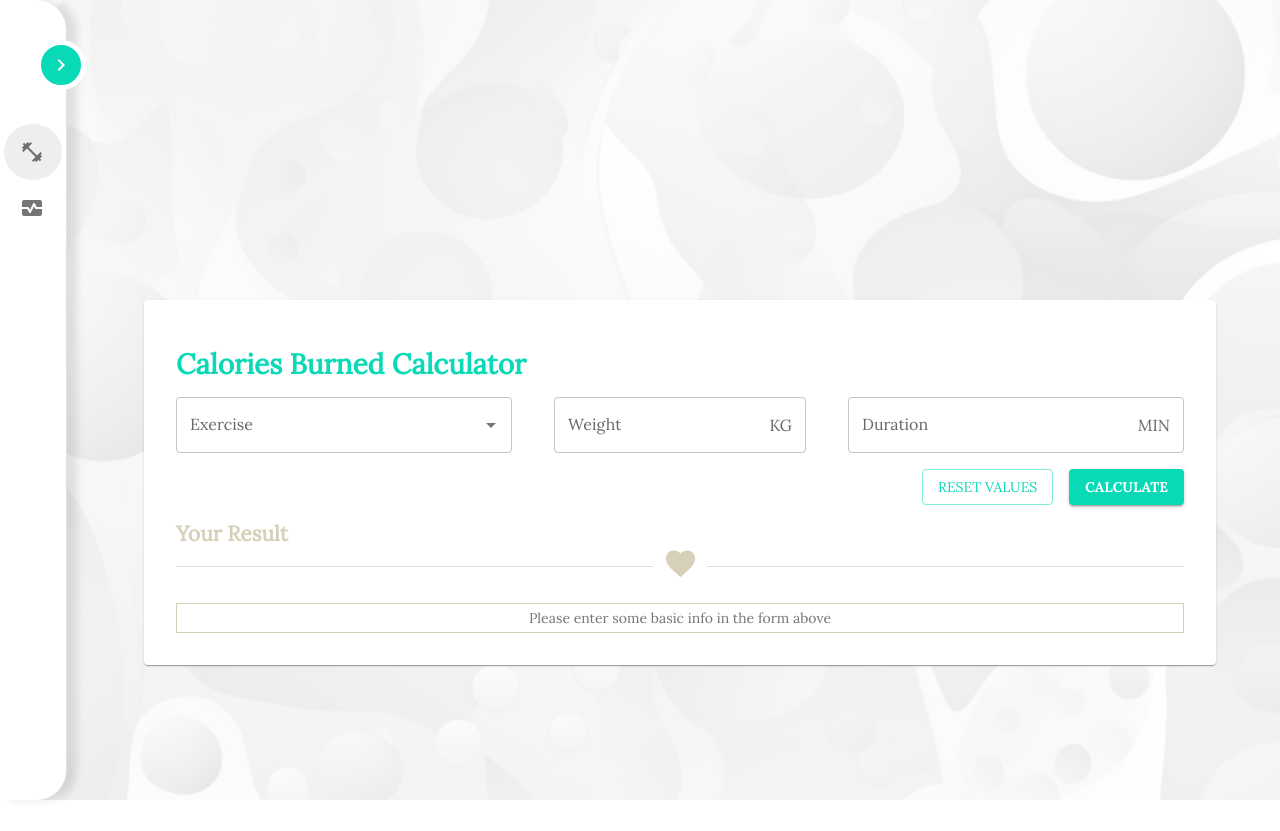
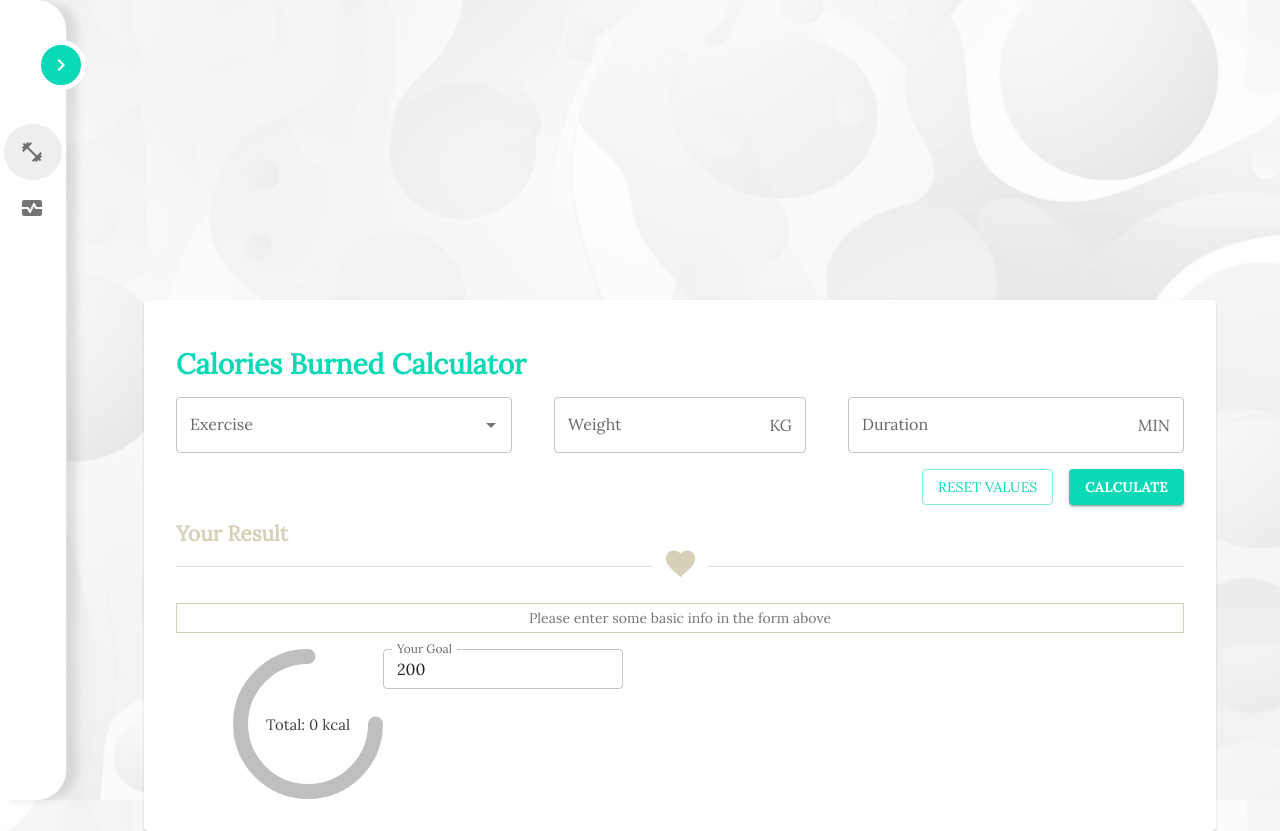
Before and after one commit to magkiwi/exercise-calculator-react-app, a React (Create React App) app: page / in a window 1280 px wide. Before the commit the page ends 800 px from the top, so only its background shows below. Built offline with nearby package versions, Linux system fonts and the light colour scheme.

Commit message:
add chart

```diff
--- a/package.json
+++ b/package.json
@@ -15,6 +15,7 @@
     "react": "^18.2.0",
     "react-dom": "^18.2.0",
     "react-hook-form": "^7.43.9",
+    "react-minimal-pie-chart": "^8.4.0",
     "react-router-dom": "^6.11.2",
     "react-scripts": "5.0.1",
     "web-vitals": "^2.1.4"
--- a/src/contexts/ExercisesContext/ExercisesContext.tsx
+++ b/src/contexts/ExercisesContext/ExercisesContext.tsx
@@ -1,23 +1,41 @@
-import React, { createContext, type FC, type ReactNode, useMemo, useState } from 'react'
+import React, { createContext, type FC, type ReactNode, useEffect, useMemo, useState } from 'react'
 
 import { type CalculatorFields, type ContextProps } from './ExercisesContext.types'
+import { calculateCalories } from '../../shared/helpers/calculateCalories'
 
 const defaultContext: ContextProps = {
   setCalculatorExercise: () => null,
   calculatorExercise: undefined,
   currentExercise: undefined,
   userWeight: undefined,
-  exerciseDuration: undefined
+  exerciseDuration: undefined,
+  totalBurnedCalories: 0
 }
 
 export const ExercisesContext = createContext(defaultContext)
 
 export const ExercisesContextProvider: FC<{ children?: ReactNode }> = ({ children }) => {
   const [calculatorExercise, setCalculatorExercise] = useState<CalculatorFields>()
+  const [allExercises, setAllExercises] = useState<CalculatorFields[]>([])
+  const [totalBurnedCalories, setTotalBurnedCalories] = useState<number>(0)
 
   const currentExercise = useMemo(() => calculatorExercise?.exercise, [calculatorExercise])
   const userWeight = useMemo(() => calculatorExercise?.weight, [calculatorExercise])
   const exerciseDuration = useMemo(() => calculatorExercise?.duration, [calculatorExercise])
+
+  useEffect(() => {
+    if (calculatorExercise) setAllExercises([...allExercises, calculatorExercise])
+  }, [calculatorExercise])
+
+  useEffect(() => {
+    if (allExercises.length > 0) {
+      const total: number = allExercises.reduce(
+        function (acc, obj) {
+          return acc + calculateCalories(obj)
+        }, 0)
+      setTotalBurnedCalories(total)
+    }
+  }, [allExercises])
 
   return (
         <ExercisesContext.Provider
@@ -26,7 +44,8 @@ export const ExercisesContextProvider: FC<{ children?: ReactNode }> = ({ childre
               setCalculatorExercise,
               currentExercise,
               userWeight,
-              exerciseDuration
+              exerciseDuration,
+              totalBurnedCalories
             }}
         >
             {children}
--- a/src/contexts/ExercisesContext/ExercisesContext.types.ts
+++ b/src/contexts/ExercisesContext/ExercisesContext.types.ts
@@ -4,6 +4,7 @@ export interface ContextProps {
   currentExercise?: Exercise | null
   userWeight?: number
   exerciseDuration?: number
+  totalBurnedCalories: number
 
 }
 
--- a/src/shared/helpers/calculateCalories.ts
+++ b/src/shared/helpers/calculateCalories.ts
@@ -1,9 +1,9 @@
 import { type CalculatorFields } from 'contexts/ExercisesContext/ExercisesContext.types'
 
-export const calculateCalories = (calculatorExercise: CalculatorFields) => {
+export const calculateCalories = (calculatorExercise: CalculatorFields): number => {
   const minutes = calculatorExercise?.duration
   const weight = calculatorExercise?.weight
   const MET = calculatorExercise?.exercise?.MET
-  if (minutes && MET && weight) return (3.5 * minutes * MET * weight) / 200
-  return undefined
+  if (minutes && MET && weight) return Number(Number((3.5 * minutes * MET * weight) / 200).toFixed(0))
+  return 0
 }
--- a/src/views/Calculator/Calculator.tsx
+++ b/src/views/Calculator/Calculator.tsx
@@ -4,20 +4,21 @@ import { ExerciseCalculatorForm } from './partials/ExerciseCalculatorForm'
 import { type CalculatorFields } from 'contexts/ExercisesContext/ExercisesContext.types'
 import { ExercisesContext } from 'contexts/ExercisesContext/ExercisesContext'
 import { CalculatorResult } from '../CalculatorResult/CalculatorResult'
+import { Details } from './partials/Details'
 
 export const Calculator = () => {
-  const { setCalculatorExercise, currentExercise } = useContext(ExercisesContext)
+  const { setCalculatorExercise } = useContext(ExercisesContext)
 
   const onSubmit = useCallback((data: CalculatorFields) => {
     setCalculatorExercise(data)
   }, [])
 
-  console.log(currentExercise)
   return (
         <Paper sx={{ marginLeft: 10, padding: 4 }}>
             <Typography variant='h1' color='primary' my={2}>Calories Burned Calculator</Typography>
             <ExerciseCalculatorForm onSubmitRequest={onSubmit}/>
             <CalculatorResult/>
+            <Details/>
         </Paper>
   )
 }
--- /dev/null
+++ b/src/views/Calculator/partials/Details.tsx
@@ -0,0 +1,42 @@
+import { useContext, useState } from 'react'
+import { PieChart } from 'react-minimal-pie-chart'
+import { Grid, TextField } from '@mui/material'
+import { ExercisesContext } from 'contexts/ExercisesContext/ExercisesContext'
+
+export const Details = () => {
+  const { totalBurnedCalories } = useContext(ExercisesContext)
+  const [goal, setGoal] = useState(200)
+
+  return (
+        <Grid container>
+            <Grid item xs={12} sm={6} mt={2} display="flex" justifyContent='center'>
+                <PieChart
+                    style={{
+                      maxHeight: 150,
+                      maxWidth: 150
+                    }}
+                    data={[{ value: 1, color: '#d6d0b8' }]}
+                    reveal={(totalBurnedCalories / goal) > 1 ? 100 : (totalBurnedCalories / goal) * 100}
+                    lineWidth={20}
+                    background="#bfbfbf"
+                    lengthAngle={270}
+                    rounded
+                    label={() => 'Total: ' + totalBurnedCalories + ' kcal'}
+                    labelPosition={0}
+                    labelStyle={{
+                      opacity: 0.75,
+                      fontSize: 10
+                    }}
+                />
+                <TextField
+                    value={goal}
+                    type='number'
+                    size='small'
+                    onChange={(event) => setGoal(Number(event.target.value))}
+                    label='Your Goal'
+                />
+            </Grid>
+        </Grid>
+
+  )
+}
--- a/src/views/CalculatorResult/CalculatorResult.tsx
+++ b/src/views/CalculatorResult/CalculatorResult.tsx
@@ -6,7 +6,8 @@ import { Favorite } from '@mui/icons-material'
 
 const StyledBox = styled(Box)((theme) => ({
   padding: 4,
-  border: `1px solid ${theme.theme.palette.secondary.main}`
+  border: `1px solid ${theme.theme.palette.secondary.main}`,
+  textAlign: 'center'
 }))
 
 export const CalculatorResult = () => {
```
Also changed, not shown: .eslintrc.js, 1 other file (tests, documents, lock files or other folders).
